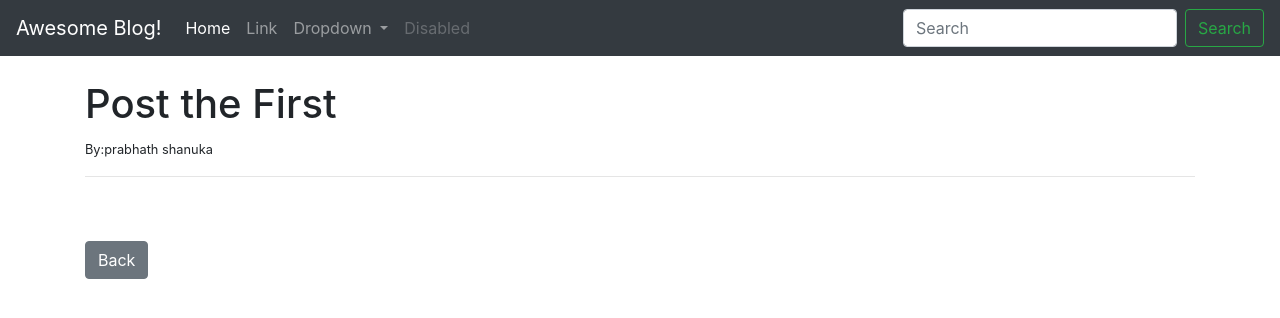
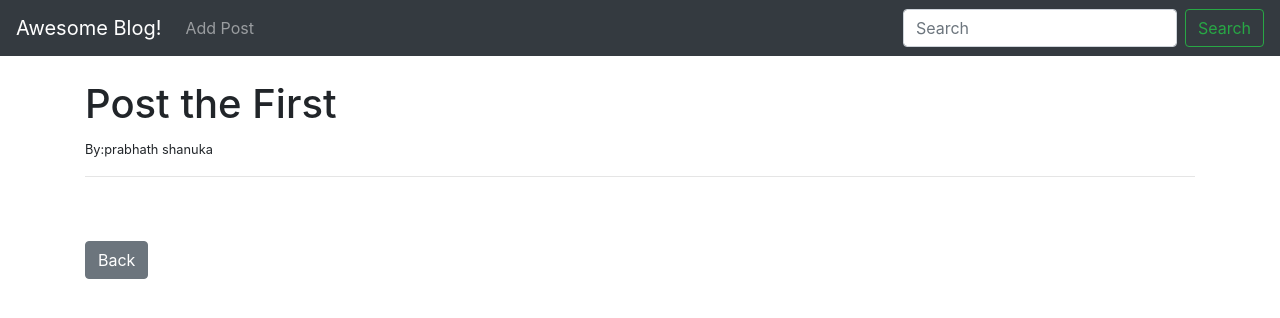
Before and after one commit to prabhathshanuka/DjangoBlogPosting, a Django app: page /article/1 in a window 1280 px wide. Shown: the top 318 px of the page. Run offline with Django 3.2, Linux system fonts and the light colour scheme; data comes from the database, SQL or seed files in the repository; both versions use the stored data as it was after the commit; some libraries are stand-ins or nearby versions.

Commit message:
add add_post feture.!

```diff
--- a/ablog/theblog/models.py
+++ b/ablog/theblog/models.py
@@ -1,13 +1,17 @@
 from django.db import models
 from django.contrib.auth.models import User
-
+from django.urls import reverse
 # Create your models here.
 #this class for use as a template of database
 class Post(models.Model):
 	title = models.CharField(max_length=255)
-	title_tag = models.CharField(max_length=255, default = "Awesome Blog!")
+	title_tag = models.CharField(max_length=255)
 	author = models.ForeignKey(User, on_delete = models.CASCADE)
 	body = models.TextField()
 
 	def __str__(self):
 		return self.title + ' | ' + str(self.author)
+
+	def get_absolute_url(self):
+		#return reverse('article-detail', args=(str(self.id)))
+		return reverse('home')
--- a/ablog/theblog/templates/article_details.html
+++ b/ablog/theblog/templates/article_details.html
@@ -1,9 +1,12 @@
 <!DOCTYPE html>
 {% extends 'base.html' %}
+{% block title %}{{ post.title_tag}}{% endblock %}
+
+
 {% block content %}
 <html>
 <head>
-	<title>{% block title %}{{post.title_tag}}{% endblock %}</title>
+
 </head>
 <body>
 	<h1> {{post.title}}</h1>
--- a/ablog/theblog/templates/base.html
+++ b/ablog/theblog/templates/base.html
@@ -25,25 +25,9 @@
 
   <div class="collapse navbar-collapse" id="navbarSupportedContent">
     <ul class="navbar-nav mr-auto">
-      <li class="nav-item active">
-        <a class="nav-link" href="#">Home <span class="sr-only">(current)</span></a>
-      </li>
+
       <li class="nav-item">
-        <a class="nav-link" href="#">Link</a>
-      </li>
-      <li class="nav-item dropdown">
-        <a class="nav-link dropdown-toggle" href="#" id="navbarDropdown" role="button" data-toggle="dropdown" aria-haspopup="true" aria-expanded="false">
-          Dropdown
-        </a>
-        <div class="dropdown-menu" aria-labelledby="navbarDropdown">
-          <a class="dropdown-item" href="#">Action</a>
-          <a class="dropdown-item" href="#">Another action</a>
-          <div class="dropdown-divider"></div>
-          <a class="dropdown-item" href="#">Something else here</a>
-        </div>
-      </li>
-      <li class="nav-item">
-        <a class="nav-link disabled" href="#" tabindex="-1" aria-disabled="true">Disabled</a>
+        <a class="nav-link" href="{% url 'add_post' %}">Add Post</a>
       </li>
     </ul>
     <form class="form-inline my-2 my-lg-0">
--- a/ablog/theblog/templates/home.html
+++ b/ablog/theblog/templates/home.html
@@ -3,7 +3,7 @@
 <!DOCTYPE html>
 <html>
 <head>
-	<title>test</title>
+
 </head>
 <body>
 
--- a/ablog/theblog/urls.py
+++ b/ablog/theblog/urls.py
@@ -15,11 +15,12 @@
 """
 from django.urls import path
 #from . import views
-from .views import HomeView,ArticleDetailView #comming from views.py and ArticleDetailView class
+from .views import HomeView,ArticleDetailView,AddPostView #comming from views.py and ArticleDetailView class
 
 urlpatterns = [
 
 	path('',HomeView.as_view(), name = "home"), #this is how we add the html view
 	path('article/<int:pk>', ArticleDetailView.as_view(), name= 'article-detail'),
+	path('add_post/', AddPostView.as_view(), name='add_post'),
 
 ]
--- a/ablog/theblog/views.py
+++ b/ablog/theblog/views.py
@@ -1,5 +1,5 @@
 from django.shortcuts import render
-from django.views.generic import ListView, DetailView
+from django.views.generic import ListView, DetailView, CreateView
 from .models import Post
 # Create your views here.
 #def home(request):
@@ -13,3 +13,10 @@
 class ArticleDetailView(DetailView):
 	model = Post
 	template_name = 'article_details.html'
+
+class AddPostView(CreateView):
+
+	model = Post
+	template_name = 'add_post.html'
+	fields = '__all__'
+	#fields = ('title','body')
```
Also changed, not shown: ablog/theblog/templates/add_post.html (added, +20 -0 lines), ablog/db.sqlite3.
